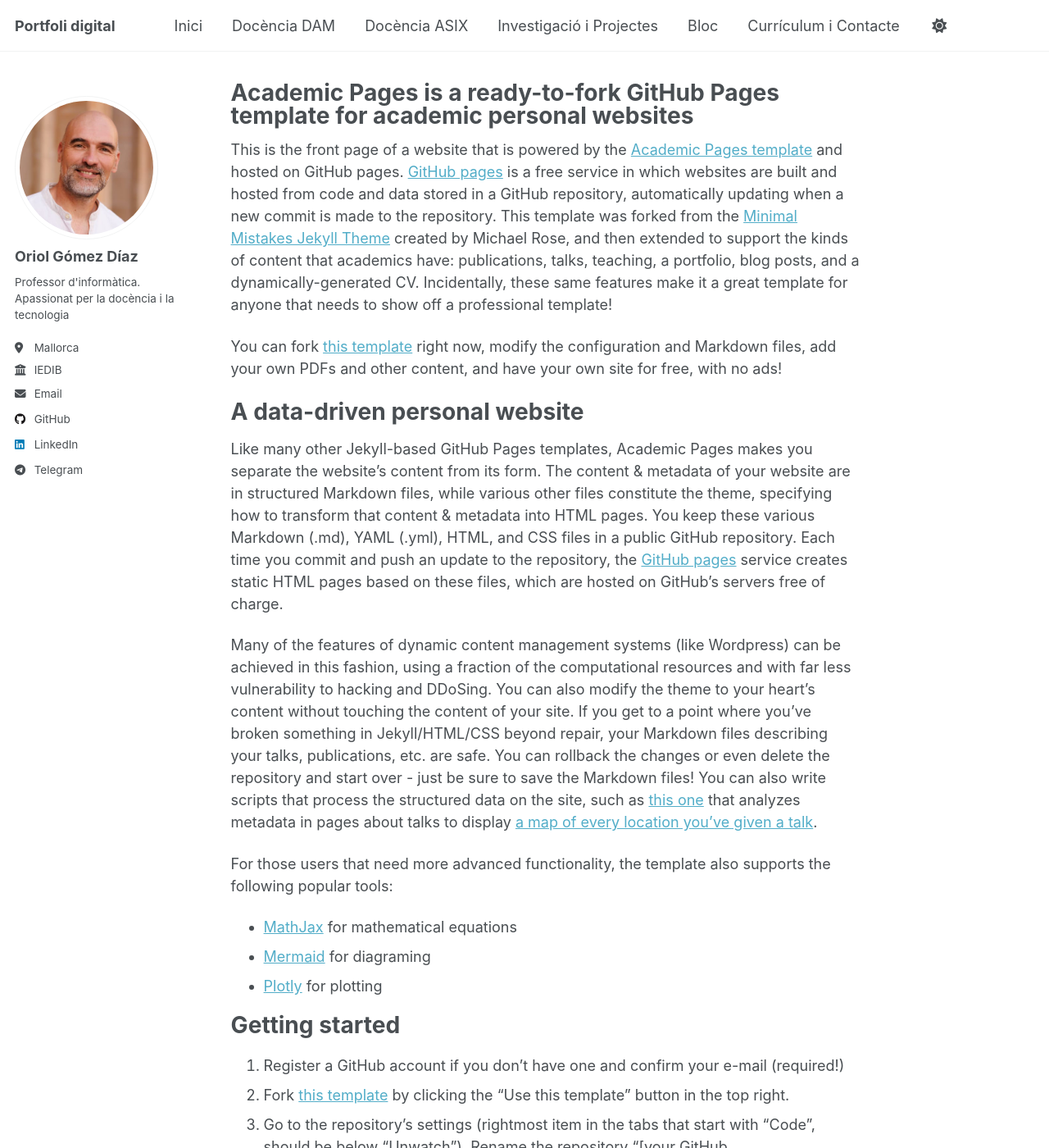
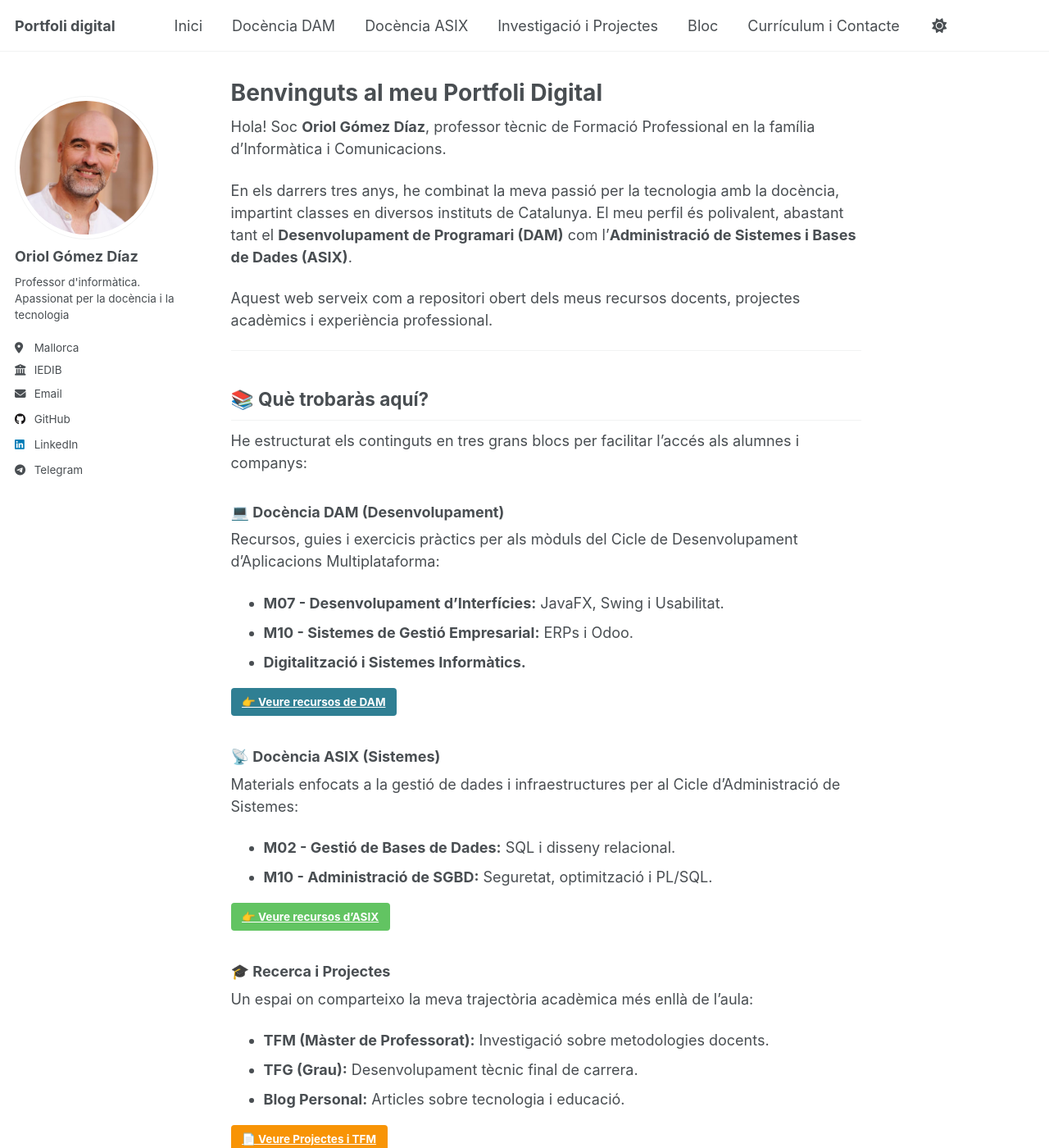
Before and after one commit to oriolgomezdiaz/oriolgomezdiaz.github.io, a Jekyll site: the page built from index.md, in a window 1280 px wide and 1400 px high. Shown: the whole window at 82% size. Built offline with Jekyll 4.4.1, drawn with Linux system fonts in a browser that asks for light colours; a script that is not in the unit is left out; some of the changed text lies outside the part shown.

Commit message:
Arreglat el tema de l'index

```diff
--- a/_pages/about.md
+++ /dev/null
@@ -1,56 +0,0 @@
----
-permalink: /
-title: "Academic Pages is a ready-to-fork GitHub Pages template for academic personal websites"
-author_profile: true
-redirect_from:
-  - /about/
-  - /about.html
----
-
-This is the front page of a website that is powered by the [Academic Pages template](https://github.com/academicpages/academicpages.github.io) and hosted on GitHub pages. [GitHub pages](https://pages.github.com) is a free service in which websites are built and hosted from code and data stored in a GitHub repository, automatically updating when a new commit is made to the repository. This template was forked from the [Minimal Mistakes Jekyll Theme](https://mmistakes.github.io/minimal-mistakes/) created by Michael Rose, and then extended to support the kinds of content that academics have: publications, talks, teaching, a portfolio, blog posts, and a dynamically-generated CV. Incidentally, these same features make it a great template for anyone that needs to show off a professional template!
-
- You can fork [this template](https://github.com/academicpages/academicpages.github.io) right now, modify the configuration and Markdown files, add your own PDFs and other content, and have your own site for free, with no ads!
-
-A data-driven personal website
-======
-Like many other Jekyll-based GitHub Pages templates, Academic Pages makes you separate the website's content from its form. The content & metadata of your website are in structured Markdown files, while various other files constitute the theme, specifying how to transform that content & metadata into HTML pages. You keep these various Markdown (.md), YAML (.yml), HTML, and CSS files in a public GitHub repository. Each time you commit and push an update to the repository, the [GitHub pages](https://pages.github.com/) service creates static HTML pages based on these files, which are hosted on GitHub's servers free of charge.
-
-Many of the features of dynamic content management systems (like Wordpress) can be achieved in this fashion, using a fraction of the computational resources and with far less vulnerability to hacking and DDoSing. You can also modify the theme to your heart's content without touching the content of your site. If you get to a point where you've broken something in Jekyll/HTML/CSS beyond repair, your Markdown files describing your talks, publications, etc. are safe. You can rollback the changes or even delete the repository and start over - just be sure to save the Markdown files! You can also write scripts that process the structured data on the site, such as [this one](https://github.com/academicpages/academicpages.github.io/blob/master/talkmap.ipynb) that analyzes metadata in pages about talks to display [a map of every location you've given a talk](https://academicpages.github.io/talkmap.html).
-
-For those users that need more advanced functionality, the template also supports the following popular tools:
-- [MathJax](https://www.mathjax.org/) for mathematical equations
-- [Mermaid](https://mermaid.js.org/) for diagraming
-- [Plotly](https://plotly.com/javascript/) for plotting
-
-Getting started
-======
-1. Register a GitHub account if you don't have one and confirm your e-mail (required!)
-1. Fork [this template](https://github.com/academicpages/academicpages.github.io) by clicking the "Use this template" button in the top right.
-1. Go to the repository's settings (rightmost item in the tabs that start with "Code", should be below "Unwatch"). Rename the repository "[your GitHub username].github.io", which will also be your website's URL.
-1. Set site-wide configuration and create content & metadata (see below -- also see [this set of diffs](https://archive.is/3TPas) showing what files were changed to set up [an example site](https://getorg-testacct.github.io) for a user with the username "getorg-testacct")
-1. Upload any files (like PDFs, .zip files, etc.) to the files/ directory. They will appear at https://[your GitHub username].github.io/files/example.pdf.
-1. Check status by going to the repository settings, in the "GitHub pages" section
-
-Site-wide configuration
-------
-The main configuration file for the site is in the base directory in [_config.yml](https://github.com/academicpages/academicpages.github.io/blob/master/_config.yml), which defines the content in the sidebars and other site-wide features. You will need to replace the default variables with ones about yourself and your site's github repository. The configuration file for the top menu is in [_data/navigation.yml](https://github.com/academicpages/academicpages.github.io/blob/master/_data/navigation.yml). For example, if you don't have a portfolio or blog posts, you can remove those items from that navigation.yml file to remove them from the header.
-
-Create content & metadata
-------
-For site content, there is one Markdown file for each type of content, which are stored in directories like _publications, _talks, _posts, _teaching, or _pages. For example, each talk is a Markdown file in the [_talks directory](https://github.com/academicpages/academicpages.github.io/tree/master/_talks). At the top of each Markdown file is structured data in YAML about the talk, which the theme will parse to do lots of cool stuff. The same structured data about a talk is used to generate the list of talks on the [Talks page](https://academicpages.github.io/talks), each [individual page](https://academicpages.github.io/talks/2012-03-01-talk-1) for specific talks, the talks section for the [CV page](https://academicpages.github.io/cv), and the [map of places you've given a talk](https://academicpages.github.io/talkmap.html) (if you run this [python file](https://github.com/academicpages/academicpages.github.io/blob/master/talkmap.py) or [Jupyter notebook](https://github.com/academicpages/academicpages.github.io/blob/master/talkmap.ipynb), which creates the HTML for the map based on the contents of the _talks directory).
-
-**Markdown generator**
-
-The repository includes [a set of Jupyter notebooks](https://github.com/academicpages/academicpages.github.io/tree/master/markdown_generator
-) that converts a CSV containing structured data about talks or presentations into individual Markdown files that will be properly formatted for the Academic Pages template. The sample CSVs in that directory are the ones I used to create my own personal website at stuartgeiger.com. My usual workflow is that I keep a spreadsheet of my publications and talks, then run the code in these notebooks to generate the Markdown files, then commit and push them to the GitHub repository.
-
-How to edit your site's GitHub repository
-------
-Many people use a git client to create files on their local computer and then push them to GitHub's servers. If you are not familiar with git, you can directly edit these configuration and Markdown files directly in the github.com interface. Navigate to a file (like [this one](https://github.com/academicpages/academicpages.github.io/blob/master/_talks/2012-03-01-talk-1.md) and click the pencil icon in the top right of the content preview (to the right of the "Raw | Blame | History" buttons). You can delete a file by clicking the trashcan icon to the right of the pencil icon. You can also create new files or upload files by navigating to a directory and clicking the "Create new file" or "Upload files" buttons.
-
-Example: editing a Markdown file for a talk
-![Editing a Markdown file for a talk](/images/editing-talk.png)
-
-For more info
-------
-More info about configuring Academic Pages can be found in [the guide](https://academicpages.github.io/markdown/), the [growing wiki](https://github.com/academicpages/academicpages.github.io/wiki), and you can always [ask a question on GitHub](https://github.com/academicpages/academicpages.github.io/discussions). The [guides for the Minimal Mistakes theme](https://mmistakes.github.io/minimal-mistakes/docs/configuration/) (which this theme was forked from) might also be helpful.
--- a/_data/index.md
+++ b/index.md
@@ -7,7 +7,7 @@ author_profile: true
 
 Hola! Soc **Oriol Gómez Díaz**, professor tècnic de Formació Professional en la família d'Informàtica i Comunicacions.
 
-Als darrers tres anys, he combinat la meva passió per la tecnologia amb la docència, impartint classes en diversos instituts de Catalunya. El meu perfil és polivalent, abastant tant el **Desenvolupament de Programari (DAM)** com l'**Administració de Sistemes i Bases de Dades (ASIX)**.
+En els darrers tres anys, he combinat la meva passió per la tecnologia amb la docència, impartint classes en diversos instituts de Catalunya. El meu perfil és polivalent, abastant tant el **Desenvolupament de Programari (DAM)** com l'**Administració de Sistemes i Bases de Dades (ASIX)**.
 
 Aquest web serveix com a repositori obert dels meus recursos docents, projectes acadèmics i experiència professional.
 
```
